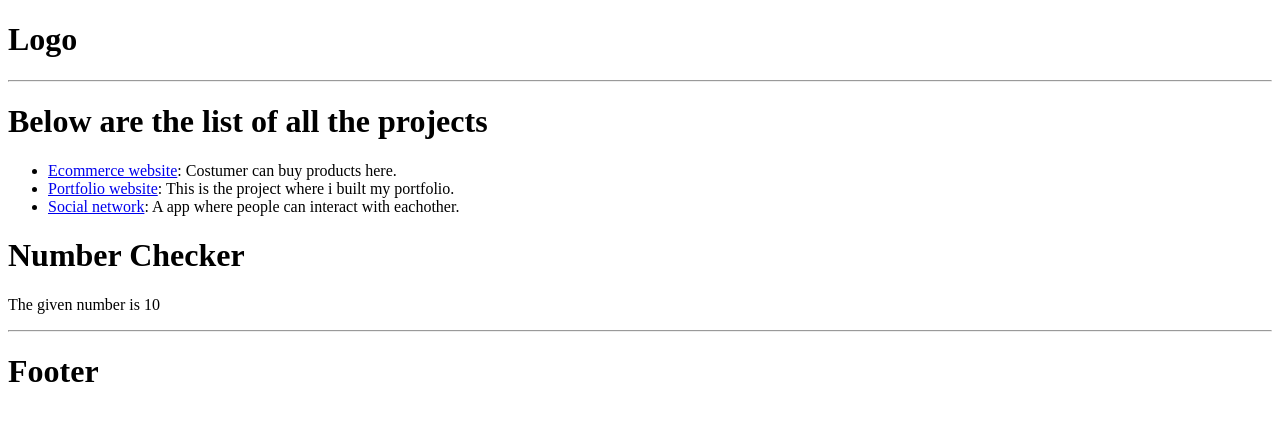
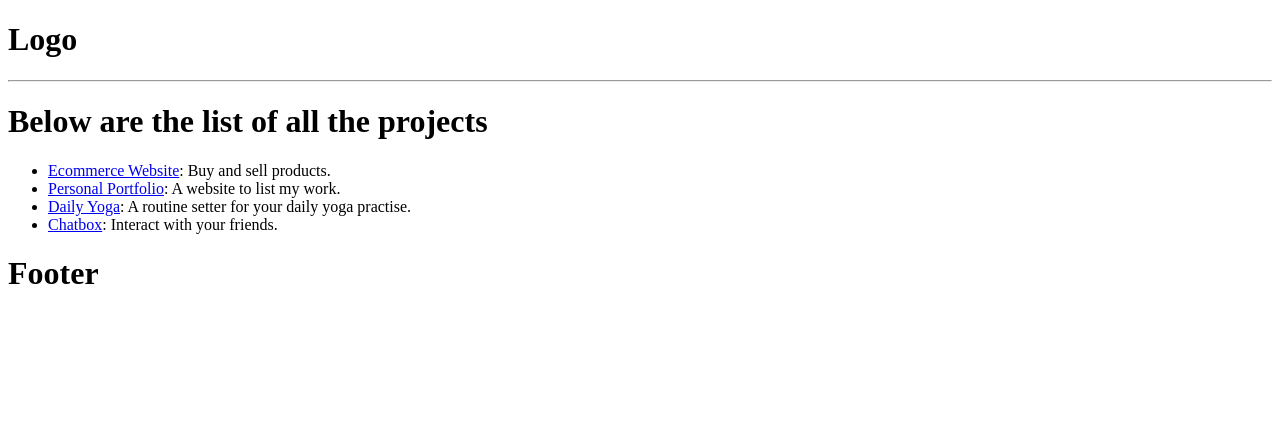
Before and after one commit to vbsanjay/Python-Django-DevSearch, a Django app: page / in a window 1280 px wide. Shown: the top 421 px of the page. Run offline with Django 5.2, Linux system fonts and the light colour scheme; data comes from the database, SQL or seed files in the repository; both versions use the stored data as it was after the commit.

Commit message:
explored query set, read some data from the database and used it to  generate dynamic data in the template

```diff
--- a/projects/templates/projects/projects.html
+++ b/projects/templates/projects/projects.html
@@ -3,18 +3,10 @@
 <h1>{{message}}</h1>
 <ul>
     {%for project in projects%}
-    <li><a href="{% url 'project' project.id %}">{{project.title}}</a>: {{project.description}}.</li>
+    <li><a href="{% url 'project' project.id %}">{{project.title}}</a>: {{project.description}}</li>
     {%endfor%}
 </ul>
-<h1>Number Checker</h1>
-{% if number > 10 %}
-<p>The given number is greater than 10</p>
-{% elif number == 10 %}
-<p>The given number is 10</p>
-{% else %}
-<p>The given number is less than 10</p>
-{% endif %}
-<hr>
+
 <h1>Footer</h1>
 
 {%endblock content%}
--- a/projects/templates/projects/single-project.html
+++ b/projects/templates/projects/single-project.html
@@ -2,6 +2,10 @@
 
 {% block content %}
 <h1>{{project.title}} Project</h1>
+<hr>
+{% for tag in tags %}
+<span style="border:1px solid grey">{{tag}}</span>
+{% endfor %}
 <p>
 {{project.description}}
 </p>
--- a/projects/views.py
+++ b/projects/views.py
@@ -1,33 +1,14 @@
 from django.http import HttpResponse
 from django.shortcuts import render
-
-projectsList = [
-    {
-        'id':'1',
-        'title': 'Ecommerce website',
-        'description': 'Costumer can buy products here'
-    },
-    {
-        'id':'2',
-        'title': 'Portfolio website',
-        'description': 'This is the project where i built my portfolio'
-    },
-    {
-        'id':'3',
-        'title': 'Social network',
-        'description': 'A app where people can interact with eachother'
-    },
-]
+from .models import Project
 
 # Create your views here.
 def projects(request):
     msg = "Below are the list of all the projects"
-    number = 10
-    return render(request, 'projects/projects.html', context={'message':msg, 'number':number, 'projects': projectsList})
+    projectsList = Project.objects.all()
+    return render(request, 'projects/projects.html', context={'message':msg, 'projects': projectsList})
 
 def project(request, pk):
-    projectObj = None
-    for project in projectsList:
-        if project['id'] == pk:
-            projectObj = project
-    return render(request, 'projects/single-project.html', context = {'project':projectObj})
+    projectObj = Project.objects.get(id = pk)
+    tags = projectObj.tags.all()
+    return render(request, 'projects/single-project.html', context = {'project':projectObj, 'tags': tags})
```
Also changed, not shown: db.sqlite3.
